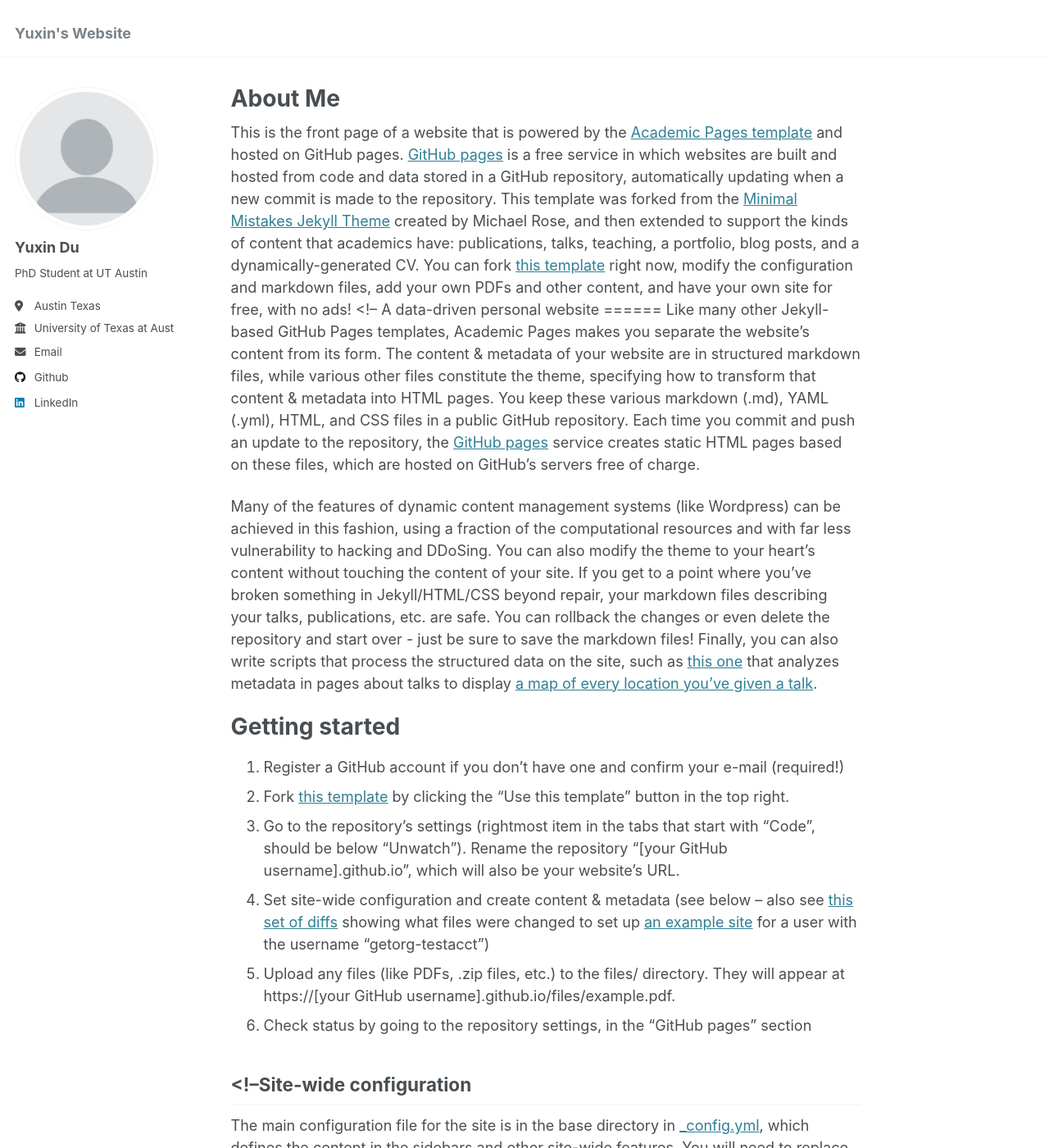
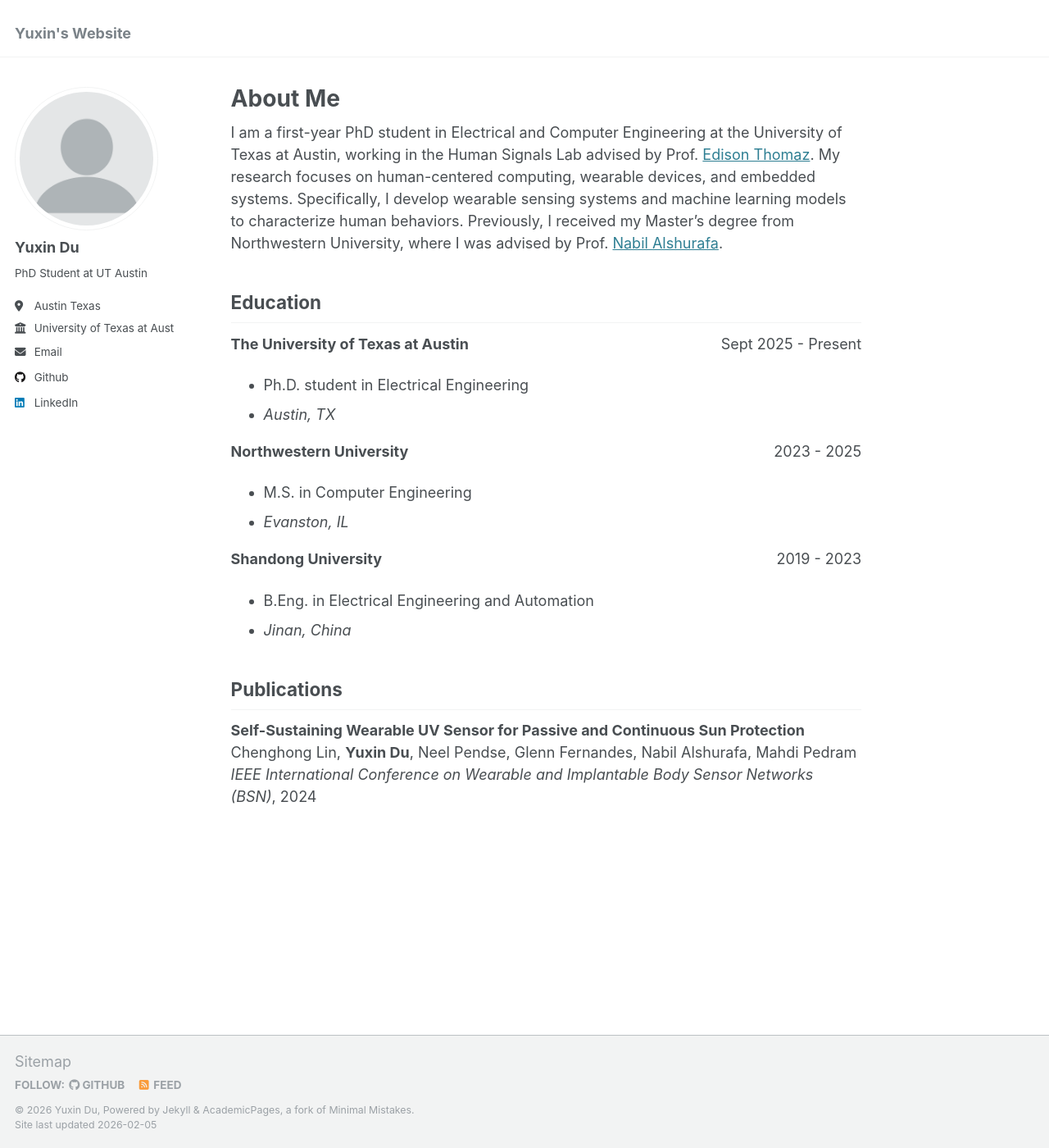
Before and after one commit to yxdu2100/yxdu2100.github.io, a Jekyll site: the page built from _pages/about.md, in a window 1280 px wide and 1400 px high. Shown: the whole window at 82% size. Built offline with Jekyll 4.4.1, drawn with Linux system fonts in a browser that asks for light colours; some of the changed text lies outside the part shown.

Commit message:
Revise about page with updated bio and education
Updated personal information and education details.

```diff
--- a/_pages/about.md
+++ b/_pages/about.md
@@ -7,24 +7,24 @@ redirect_from:
   - /about.html
 ---
 
-This is the front page of a website that is powered by the [Academic Pages template](https://github.com/academicpages/academicpages.github.io) and hosted on GitHub pages. [GitHub pages](https://pages.github.com) is a free service in which websites are built and hosted from code and data stored in a GitHub repository, automatically updating when a new commit is made to the repository. This template was forked from the [Minimal Mistakes Jekyll Theme](https://mmistakes.github.io/minimal-mistakes/) created by Michael Rose, and then extended to support the kinds of content that academics have: publications, talks, teaching, a portfolio, blog posts, and a dynamically-generated CV. You can fork [this template](https://github.com/academicpages/academicpages.github.io) right now, modify the configuration and markdown files, add your own PDFs and other content, and have your own site for free, with no ads!
-<!--
-A data-driven personal website
-======
-Like many other Jekyll-based GitHub Pages templates, Academic Pages makes you separate the website's content from its form. The content & metadata of your website are in structured markdown files, while various other files constitute the theme, specifying how to transform that content & metadata into HTML pages. You keep these various markdown (.md), YAML (.yml), HTML, and CSS files in a public GitHub repository. Each time you commit and push an update to the repository, the [GitHub pages](https://pages.github.com/) service creates static HTML pages based on these files, which are hosted on GitHub's servers free of charge.
+I am a first-year PhD student in Electrical and Computer Engineering at the University of Texas at Austin, working in the Human Signals Lab advised by Prof. [Edison Thomaz](https://users.ece.utexas.edu/~ethomaz/). My research focuses on human-centered computing, wearable devices, and embedded systems. Specifically, I develop wearable sensing systems and machine learning models to characterize human behaviors. Previously, I received my Master's degree from Northwestern University, where I was advised by Prof. [Nabil Alshurafa](https://www.thehabitslab.com/).
 
-Many of the features of dynamic content management systems (like Wordpress) can be achieved in this fashion, using a fraction of the computational resources and with far less vulnerability to hacking and DDoSing. You can also modify the theme to your heart's content without touching the content of your site. If you get to a point where you've broken something in Jekyll/HTML/CSS beyond repair, your markdown files describing your talks, publications, etc. are safe. You can rollback the changes or even delete the repository and start over - just be sure to save the markdown files! Finally, you can also write scripts that process the structured data on the site, such as [this one](https://github.com/academicpages/academicpages.github.io/blob/master/talkmap.ipynb) that analyzes metadata in pages about talks to display [a map of every location you've given a talk](https://academicpages.github.io/talkmap.html).
+## Education
 
-Getting started
-======
-1. Register a GitHub account if you don't have one and confirm your e-mail (required!)
-1. Fork [this template](https://github.com/academicpages/academicpages.github.io) by clicking the "Use this template" button in the top right.
-1. Go to the repository's settings (rightmost item in the tabs that start with "Code", should be below "Unwatch"). Rename the repository "[your GitHub username].github.io", which will also be your website's URL.
-1. Set site-wide configuration and create content & metadata (see below -- also see [this set of diffs](http://archive.is/3TPas) showing what files were changed to set up [an example site](https://getorg-testacct.github.io) for a user with the username "getorg-testacct")
-1. Upload any files (like PDFs, .zip files, etc.) to the files/ directory. They will appear at https://[your GitHub username].github.io/files/example.pdf.
-1. Check status by going to the repository settings, in the "GitHub pages" section
+**The University of Texas at Austin** <span style="float: right;">Sept 2025 - Present</span>
+* Ph.D. student in Electrical Engineering
+* *Austin, TX*
 
-<!--Site-wide configuration
-------
-The main configuration file for the site is in the base directory in [_config.yml](https://github.com/academicpages/academicpages.github.io/blob/master/_config.yml), which defines the content in the sidebars and other site-wide features. You will need to replace the default variables with ones about yourself and your site's github repository. The configuration file for the top menu is in [_data/navigation.yml](https://github.com/academicpages/academicpages.github.io/blob/master/_data/navigation.yml). For example, if you don't have a portfolio or blog posts, you can remove those items from that navigation.yml file to remove them from the header.
---!>
+**Northwestern University** <span style="float: right;">2023 - 2025</span>
+* M.S. in Computer Engineering
+* *Evanston, IL*
+
+**Shandong University** <span style="float: right;">2019 - 2023</span>
+* B.Eng. in Electrical Engineering and Automation
+* *Jinan, China*
+
+## Publications
+
+**Self-Sustaining Wearable UV Sensor for Passive and Continuous Sun Protection**
+<br>Chenghong Lin, **Yuxin Du**, Neel Pendse, Glenn Fernandes, Nabil Alshurafa, Mahdi Pedram
+<br>*IEEE International Conference on Wearable and Implantable Body Sensor Networks (BSN)*, 2024
```
